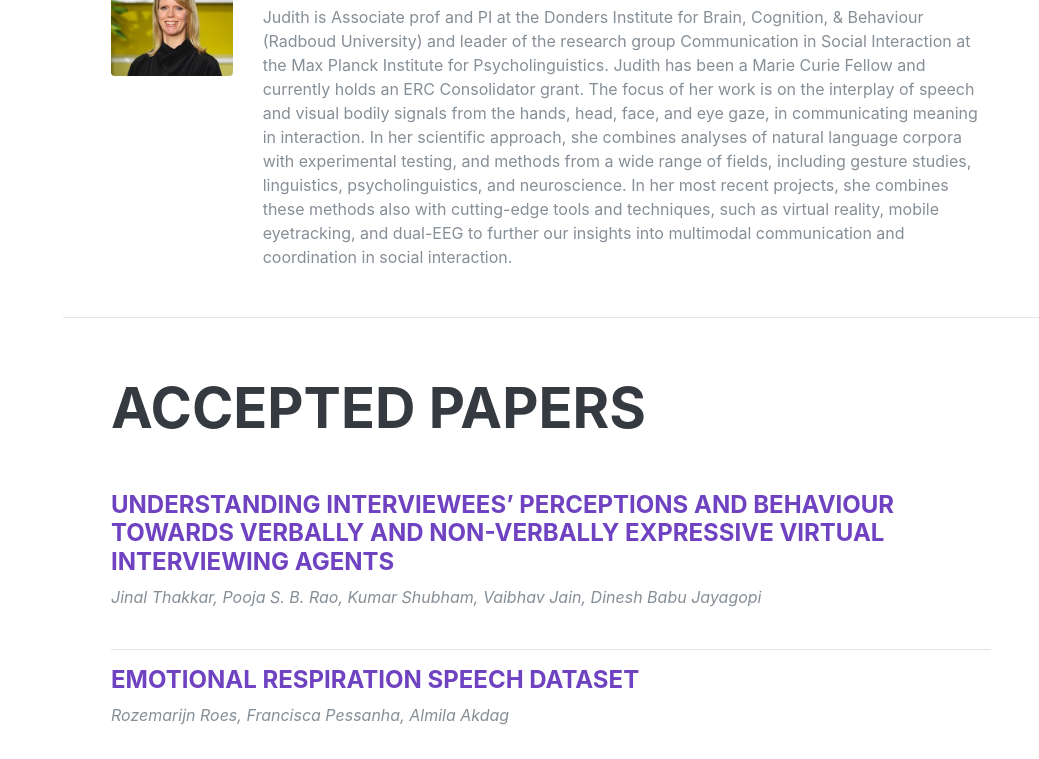
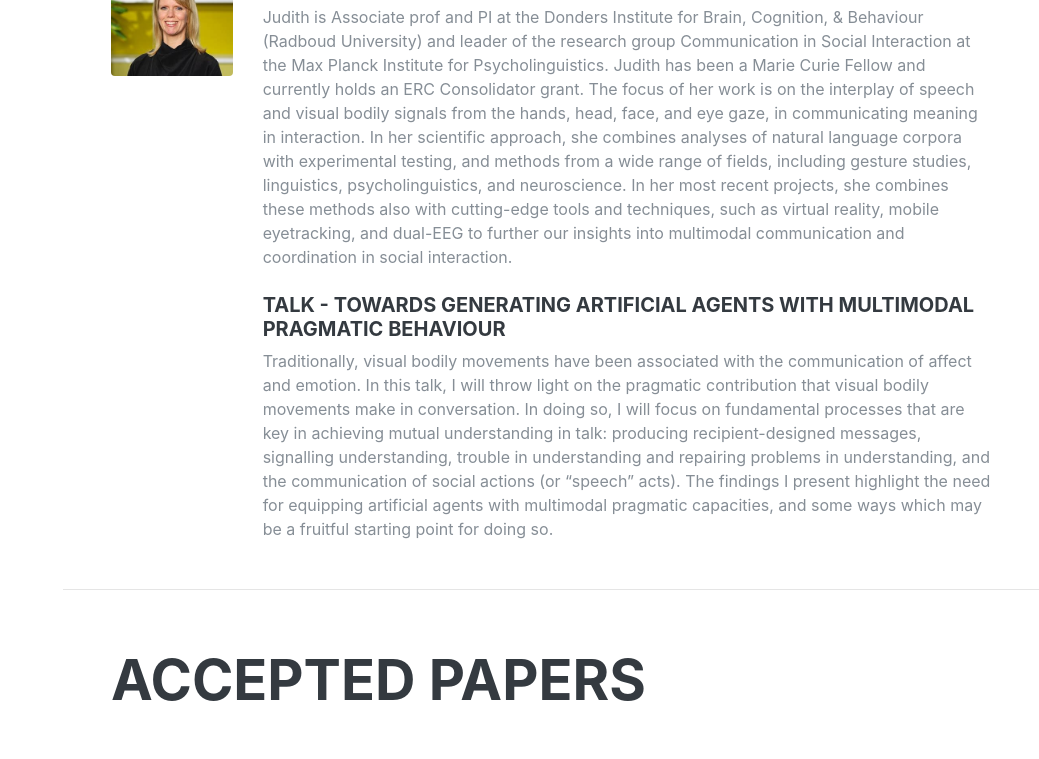
Before and after one commit to genea-workshop/2022, a website: page workshop/index.html in a window 1280 px wide. Shown: the part 5149-5908 px from the top of the page, without its empty margins (241-1280 px from the left). Drawn offline with Linux system fonts and the light colour scheme; a web font is replaced by a local one.

Commit message:
insert judith talk

```diff
--- a/workshop/index.html
+++ b/workshop/index.html
@@ -291,6 +291,9 @@
           <div class="col-10"><h5>Biography</h5>
           Judith is Associate prof and PI at the Donders Institute for Brain, Cognition, & Behaviour (Radboud University) and leader of the research group Communication in Social Interaction at the Max Planck Institute for Psycholinguistics. Judith has been a Marie Curie Fellow and currently holds an ERC Consolidator grant. The focus of her work is on the interplay of speech and visual bodily signals from the hands, head, face, and eye gaze, in communicating meaning in interaction. In her scientific approach, she combines analyses of natural language corpora with experimental testing, and methods from a wide range of fields, including gesture studies, linguistics, psycholinguistics, and neuroscience. In her most recent projects, she combines these methods also with cutting-edge tools and techniques, such as virtual reality, mobile eyetracking, and dual-EEG to further our insights into multimodal communication and coordination in social interaction.
             <br>
+            <br>
+            <h5>Talk - Towards generating artificial agents with multimodal pragmatic behaviour</h5>
+            Traditionally, visual bodily movements have been associated with the communication of affect and emotion. In this talk, I will throw light on the pragmatic contribution that visual bodily movements make in conversation. In doing so, I will focus on fundamental processes that are key in achieving mutual understanding in talk: producing recipient-designed messages, signalling understanding, trouble in understanding and repairing problems in understanding, and the communication of social actions (or “speech” acts). The findings I present highlight the need for equipping artificial agents with multimodal pragmatic capacities, and some ways which may be a fruitful starting point for doing so.
           </div>
         </div>
       </div>
```
